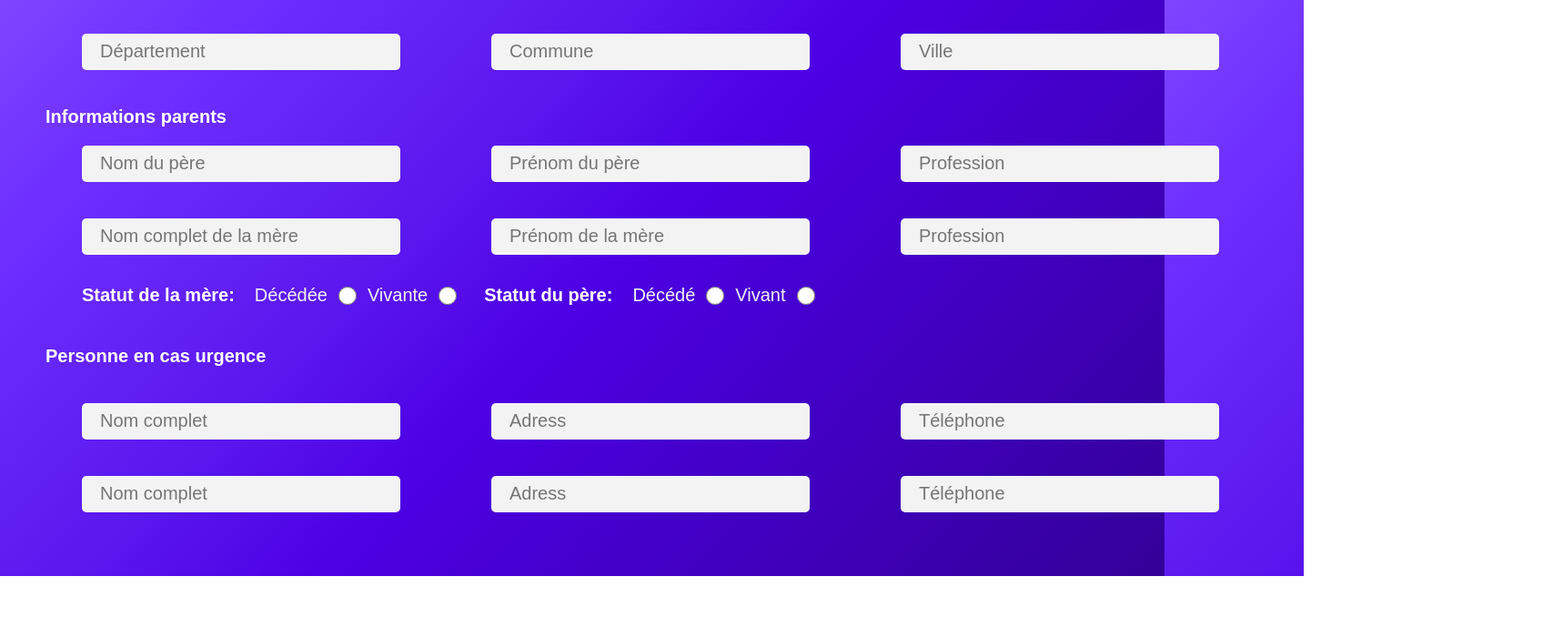
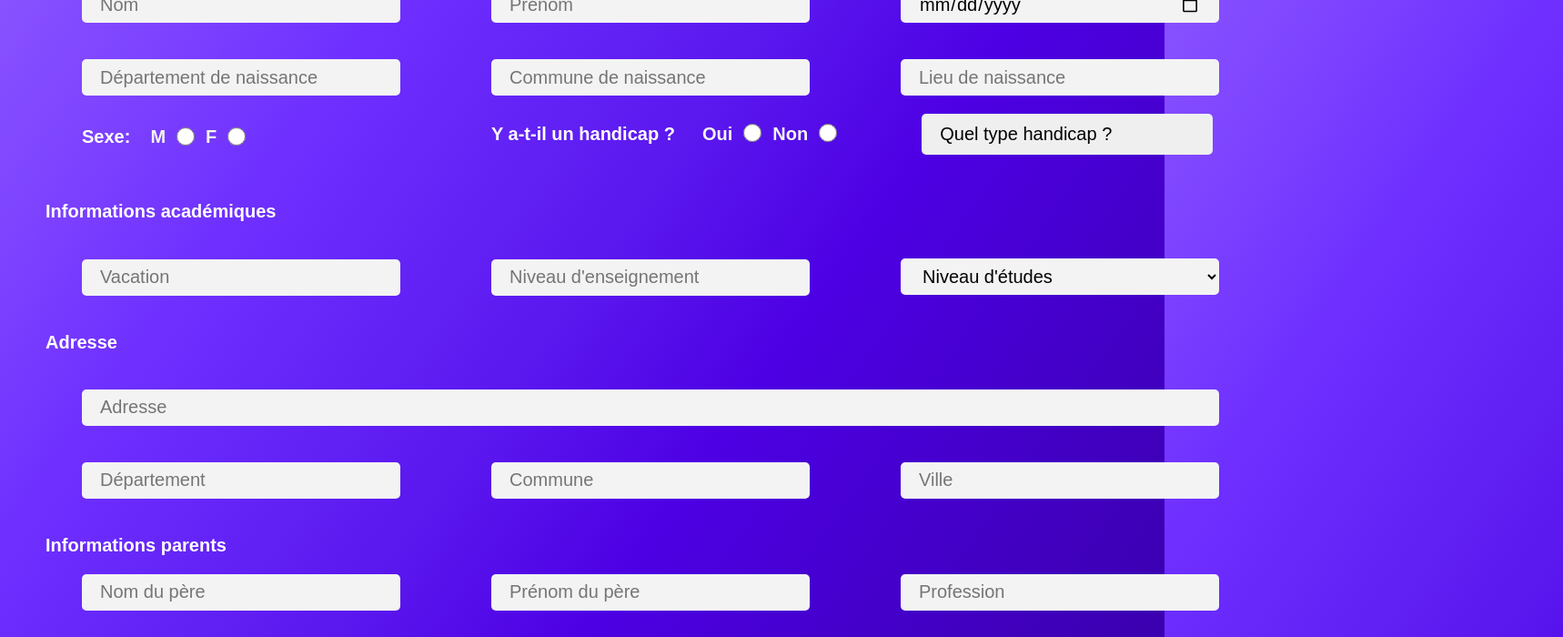
Before and after one commit to jameswalker2/roberval, a React (Vite) app: page /inscription in a window 1280 px wide. Shown: the part 700-1400 px from the top of the page at 91% size, 1718 px wide, since content can reach past the window. Before the commit the page ends 1333 px from the top, so only its background shows below. Built offline with nearby package versions, Linux system fonts and the light colour scheme.

Commit message:
Always block, but keep going on a new thing

```diff
--- a/src/App.jsx
+++ b/src/App.jsx
@@ -11,6 +11,7 @@ import {Eleves} from "./components/base/Eleves.jsx";
 import {Edit} from "./components/base/Edit.jsx";
 import {AnimatePresence} from "framer-motion";
 import {TestSubcollection} from "./components/TestSubcollection.jsx";
+import { AddPaie } from "./components/pages/Paie/AddPaie.jsx";
 import './App.scss'
 
 
@@ -32,6 +33,7 @@ function App() {
             <Route path="/eleves" element={<Eleves/>} />
             <Route path="/edit/:id" element={<Edit/>} />
             <Route path="/testsubcollection" element={<TestSubcollection/>}/>
+            <Route path="/addpaie" element={<AddPaie/>}/>
         </Routes>
       </AnimatePresence>
     </>
--- a/src/components/base/Inscription.jsx
+++ b/src/components/base/Inscription.jsx
@@ -1,7 +1,7 @@
 import {NavLink} from "react-router-dom"
 import {supabase} from "../login/SupabaseConfig.jsx"
 import {useState} from "react"
-import {IoMdArrowDropdown} from 'react-icons/io'
+// import {IoMdArrowDropdown} from 'react-icons/io'
 import {BiArrowBack} from "react-icons/bi"
 import {BsPersonFillAdd} from 'react-icons/bs'
 import './Inscription.scss'
@@ -48,36 +48,36 @@ export function Inscription() {
           const {data, error} = await supabase
             .from('students')
             .insert({
-              firstName       : firstName,
-              lastName        : lastName,
+              firstName,
+              lastName,
               birth,
-              gender          : gender,
-              departmentBirth : departmentBirth,
-              commonBirth     : commonBirth,
-              adressBirth     : adressBirth,
-              handicap        : handicap,
-              wtHandicap      : wtHandicap,
-              adress          : adress,
-              department      : department,
-              common          : common,
-              city            : city,
-              firstMother     : firstMother,
-              lastMother      : lastMother,
-              jobMother       : jobMother,
-              statutMother    : statutMother,
-              firstFather     : firstFather,
-              lastFather      : lastFather,
-              jobFather       : jobFather,
-              statutFather    : statutFather,
-              vacation        : vacation,
-              level           : level,
-              linkPerson      : linkPerson,
-              nif             : nif,
-              ninu            : ninu,
-              email           : email,
-              phone           : phone,
-              otherPhone      : otherPhone,
-              classe          : classe
+              gender,
+              departmentBirth,
+              commonBirth,
+              adressBirth,
+              handicap,
+              wtHandicap,
+              adress,
+              department,
+              common,
+              city,
+              firstMother,
+              lastMother,
+              jobMother,
+              statutMother,
+              firstFather,
+              lastFather,
+              jobFather,
+              statutFather,
+              vacation,
+              level,
+              linkPerson,
+              nif,
+              ninu,
+              email,
+              phone,
+              otherPhone,
+              classe
             }).single()
           if (error) throw error;
           if (data) {
@@ -86,11 +86,6 @@ export function Inscription() {
         }catch (error) {
           console.log(error)
         }
-
-        // switch (classe) {
-        //     case '1e Annee Kind' :
-        //         break;
-        // }
 
         e.target.reset(
           setFirstName(''),
@@ -126,7 +121,9 @@ export function Inscription() {
         )
     }
 
-
+  // console.log(gender);
+  // console.log(handicap);
+  // console.log(statutFather);
 
     return (
         <>
@@ -183,34 +180,37 @@ export function Inscription() {
                     onChange={e => setAdressBirth(e.target.value)}
                     type="text" placeholder="Lieu de naissance"/>
 
-                        <div id="gender-handicap">
+                        <div id="gender">
                         <legend>Sexe:</legend>
                           <label htmlFor="male">M</label>
                           <input
                               onChange={(e) => setGender(e.target.value)}
                               value="Male"
                               type="radio"
-                            name="gender" id="male"/>
+                              name="gender"/>
                           <label htmlFor="female">F</label>
                           <input
                               onChange={(e) => setGender(e.target.value)}
                               value="Female"
-                            type="radio" name="gender" id="female" />
+                              type="radio" name="gender" />
+                        </div>
+                        {/*  */}
+                        <div id="handicap">
                         <legend id="handicap-title">Y a-t-il un handicap ?</legend>
                               <label htmlFor="handicap">Oui</label>
                               <input
-                            onChange={(e) => setGender(e.target.value)}
-                            value="Female"
-                            type="radio" name="handicap" />
+                                onChange={(e) => setHandicap(e.target.value)}
+                                value="Oui"
+                                type="radio" name="handicap"/>
                               <label htmlFor="no-handicap">Non</label>
                               <input
-                            onChange={(e) => setGender(e.target.value)}
-                            value="Female"
-                            type="radio" name="no-handicap"/>
+                                onChange={(e) => setHandicap(e.target.value)}
+                                value="Non"
+                                type="radio" name="handicap" />
                         </div>
                       <select
                         onChange={(e) => setHandicap(e.target.value)}
-                        name="handicap" id="handicap">
+                        name="wtHandicap" id="wtHandicap">
                         <option value="0">Quel type handicap ?</option>
                         <option value="Moteur">Moteur</option>
                         <option value="Sensoriel">Sensoriel</option>
@@ -238,7 +238,7 @@ export function Inscription() {
                   type="text"
                   placeholder="Niveau d'enseignement"/>
                 <select id="classe" name="classe" onChange={e => setClasse(e.target.value)}>
-                  <option value='0'>Niveau d'études</option>
+                  <option value='0'>{`Niveau d'études`}</option>
                   <option value='1e Annee Kind'>1e Année Kind</option>
                   <option value='2e Annee Kind'>2e Année Kind</option>
                   <option value='3e Annee Kind'>3e Année Kind</option>
@@ -323,33 +323,35 @@ export function Inscription() {
                             id="jobMother"
                             name="jobMother"
                             type="text" placeholder="Profession"/>
-                      <div id="statut">
                         {/**/}
+                      <div id="statut_mother_father">
                         <legend>Statut de la mère:</legend>
+                        <div id="statut_mother">
                         <label htmlFor="dead_mother">Décédée</label>
                           <input
                           onChange={(e) => setStatutMother(e.target.value)}
-                          value="Décédée"
-                          type="radio"
-                          name="dead_mother" id="dead_mother"/>
+                          type="radio" name="statut_mother" value="Décédée" />
+
                         <label htmlFor="life_mother">Vivante</label>
                             <input
                             onChange={(e) => setStatutMother(e.target.value)}
-                          value="Vivante"
-                          type="radio" name="life_mother" id="life_mother" />
+                            type="radio" name="statut_mother" value="Vivante" />
+                        </div>
                         {/**/}
                         <legend>Statut du père:</legend>
+                        <div id="statut_father">
                         <label htmlFor="dead">Décédé</label>
                         <input
                           onChange={(e) => setStatutFather(e.target.value)}
                           value="Décédé"
                           type="radio"
-                          name="dead_father" id="dead_father"/>
+                          name="statut_father"/>
                         <label htmlFor="life">Vivant</label>
                         <input
                           onChange={(e) => setStatutFather(e.target.value)}
                           value="Vivant"
-                          type="radio" name="life_father" id="life_father" />
+                          type="radio" name="statut_father" />
+                        </div>
                       </div>
                     </div>
                 </div>
--- a/src/components/base/Inscription.scss
+++ b/src/components/base/Inscription.scss
@@ -49,20 +49,13 @@
   position: relative;
   display: inline-block;
   padding: 20px 10px 40px;
-  #handicap {
-    margin-left: 950px;
-    height: 40px;
-    width: 350px;
-  }
-    #gender-handicap {
+
+    #gender{
       position: absolute;
       display: flex;
       align-items: center;
       margin: 5px 30px;
-      #handicap-title {
-        margin-left: 260px;
-        font-size: 19px;
-      }
+
       legend {
         color: white;
         font-size: 20px;
@@ -71,17 +64,42 @@
       }
     }
 
-    #gender-handicap input {
+    #gender input {
       width: 20px;
       height: 20px;
       margin: 10px;
     }
-    #gender-handicap label {
+    #gender label {
       color: #f3f3f3;
       font-size: 20px;
       margin: 0 2px;
     }
 
+#handicap {
+  display: inline-flex;
+  margin: 5px 30px;
+  #handicap-title {
+    margin-left: 470px;
+    height: 40px;
+    width: 210px;
+  }
+  #handicap legend {
+    color: white;
+    font-size: 20px;
+    font-weight: 700;
+    margin: 0 20px;
+  }
+}
+#handicap input {
+  width: 20px;
+  height: 20px;
+  margin: 0 10px;
+}
+#handicap label {
+  color: #f3f3f3;
+  font-size: 20px;
+  margin: 0 2px;
+}
 
     label {
       color: white;
@@ -186,7 +204,7 @@
     outline: none;
     font-size: 20px;
 }
-  #statut {
+  #statut_mother_father {
     position: absolute;
     display: flex;
     align-items: center;
@@ -199,12 +217,12 @@
     }
   }
 
-  #statut input {
+  #statut_mother_father input {
     width: 20px;
     height: 20px;
     margin: 10px;
   }
-  #statut label {
+  #statut_mother_father label {
     color: #f3f3f3;
     font-size: 20px;
     margin: 0 2px;
--- /dev/null
+++ b/src/components/pages/Paie/AddPaie.jsx
@@ -0,0 +1,9 @@
+import "./AddPaie.scss"
+
+export function AddPaie () {
+    return (
+        <>
+        <h1>Hello</h1>
+        </>
+    )
+}
--- /dev/null
+++ b/src/components/pages/Paie/AddPaie.scss
@@ -0,0 +1,3 @@
+h1 {
+    font-size: 200px;
+}
```
Also changed, not shown: src/components/base/Eleves.jsx (+4 -9 lines), src/components/pages/Paie/Paiement.jsx (+20 -29 lines), src/components/pages/Paie/Paiement.scss (+11 -5 lines). Lines whose indentation alone changed are shown as unchanged.
